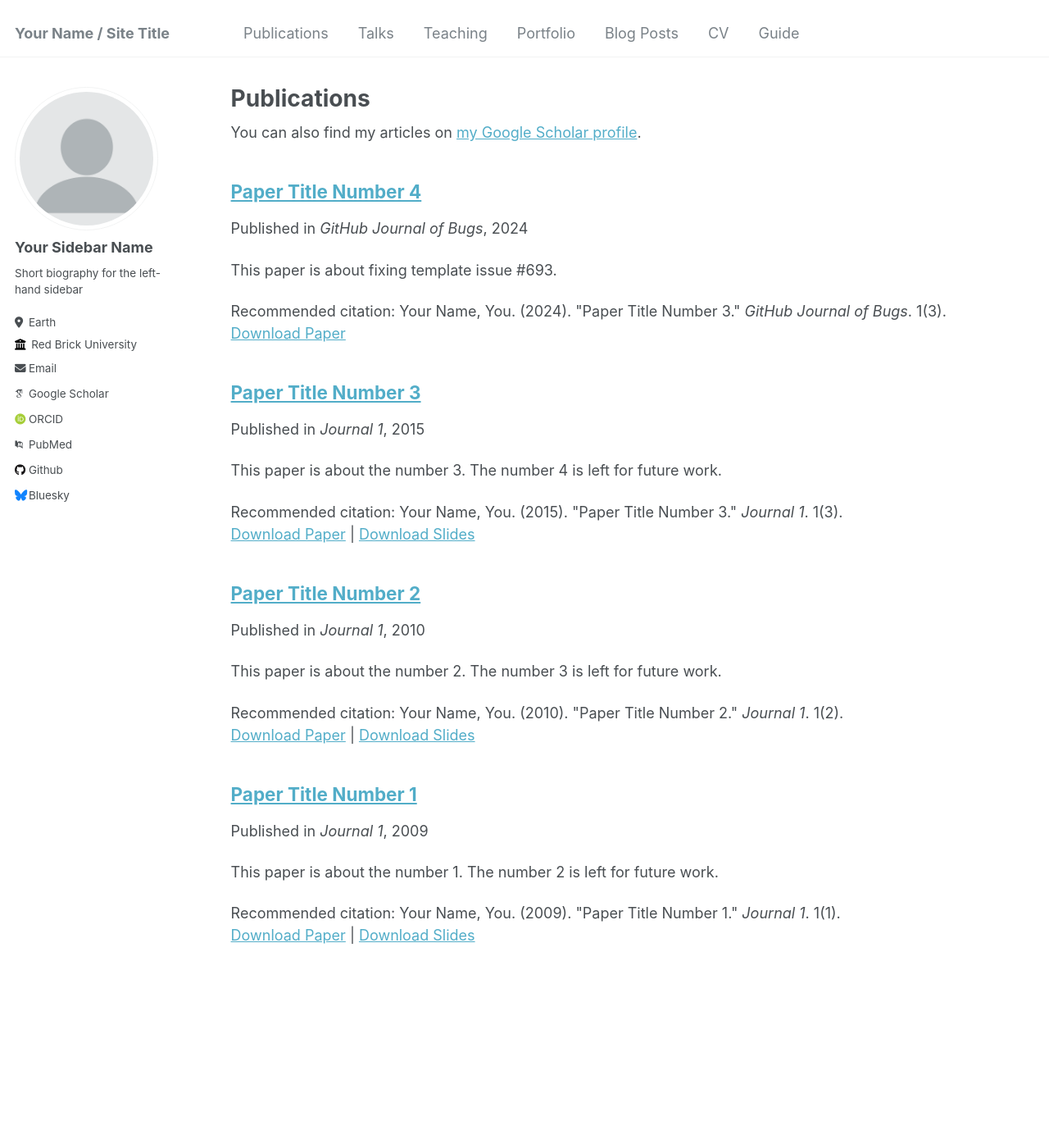
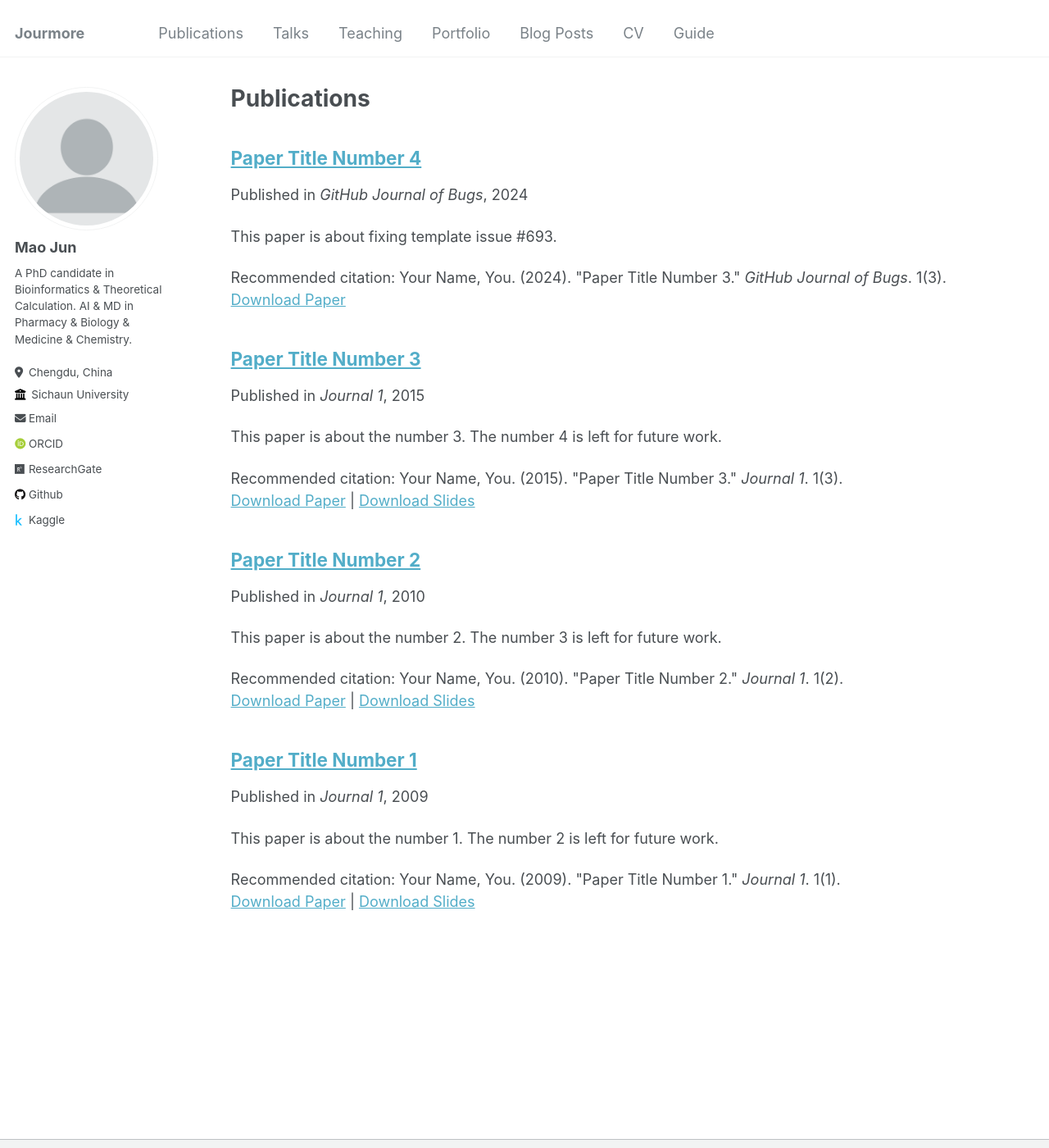
Before and after one commit to jourmore/jourmore.github.io, a Jekyll site: the page built from _pages/publications.md, in a window 1280 px wide and 1400 px high. Shown: the whole window at 82% size. Built offline with Jekyll 4.4.1, drawn with Linux system fonts in a browser that asks for light colours; some web fonts are replaced; some of the changed text lies outside the part shown.

Commit message:
Add files via upload

```diff
--- a/_config.yml
+++ b/_config.yml
@@ -8,13 +8,13 @@
 
 # Basic Site Settings
 locale                   : "en-US"
-title                    : "Your Name / Site Title"
+title                    : "Jourmore"
 title_separator          : "-"
-name                     : &name "Your Name"
+name                     : &name "Mao Jun"
 description              : &description "personal description"
-url                      : https://academicpages.github.io # the base hostname & protocol for your site e.g. "https://mmistakes.github.io"
+url                      : https://jourmore.github.io/ # the base hostname & protocol for your site e.g. "https://mmistakes.github.io"
 baseurl                  : "" # the subpath of your site, e.g. "/blog"
-repository               : "academicpages/academicpages.github.io"
+repository               : "jourmore/jourmore.github.io"
 
 # Site Author - The following control what appear as part of the author content on the side bar.
 #               If a field is blank the icon and link will not appear, otherwise it will be shown.
@@ -22,57 +22,25 @@ repository               : "academicpages/academicpages.github.io"
 author:
   # Biographic information
   avatar           : "profile.png"
-  name             : "Your Sidebar Name"
+  name             : "Mao Jun"
   pronouns         : # example: "she/her"
-  bio              : "Short biography for the left-hand sidebar"
-  location         : "Earth"
-  employer         : "Red Brick University"
+  bio              : "A PhD candidate in Bioinformatics & Theoretical Calculation. AI & MD in Pharmacy & Biology & Medicine & Chemistry."
+  location         : "Chengdu, China"
+  employer         : "Sichaun University"
   uri              : # URL
-  email            : "none@example.org"
+  email            : "maojun@stu.scu.edu.cn"
 
   # Academic websites
-  arxiv            : # URL - Update with the correct link to your profile
-  googlescholar    : "https://scholar.google.com/citations?user=PS_CX0AAAAAJ"
-  impactstory      : # URL
-  orcid            : "http://orcid.org/yourorcidurl"
-  semantic         : # URL
-  pubmed           : "https://www.ncbi.nlm.nih.gov/pubmed/?term=john+snow"
-  researchgate     : # URL
+  # arxiv            : # URL - Update with the correct link to your profile
+  # googlescholar    : "https://scholar.google.com/citations?user=PS_CX0AAAAAJ"
+  orcid            : "https://orcid.org/0000-0002-5648-9269"
+  # pubmed           : "https://www.ncbi.nlm.nih.gov/pubmed/?term=john+snow"
+  researchgate     : "https://www.researchgate.net/profile/Mao-Jun"
 
   # Repositories and software development
-  bitbucket        : # Username - Update with your username on the site
-  codepen          : # Username
-  dribbble         : # Username
-  github           : "academicpages"
-  kaggle           : # Username
-  stackoverflow    : # User number or user number and name (i.e., use "1" or "1/jeff-atwood")
-
-  # Social media
-  bluesky          : "bsky.app" # Replace this with you Bluesky username
-  facebook         : # Username
-  flickr           : # Username
-  foursquare       : # Username
-  goodreads        : # Username
-  google_plus      : # Username
-  keybase          : # Username
-  instagram        : # Username
-  lastfm           : # Username
-  linkedin         : # Username
-  mastodon         : # URL
-  medium           : # URL
-  pinterest        : # Username
-  soundcloud       : # Username
-  steam            : # Username
-  telegram         : # URL
-  tumblr           : # Username
-  twitter          : # Username for X / Twitter
-  vine             : # Username
-  weibo            : # Username
-  wikipedia        : # Username
-  xing             : # Username
-  youtube          : # Username
-  zhihu            : # URL
-
+  # bitbucket        : # Username - Update with your username on the site
+  github           : "https://github.com/jourmore"
+  kaggle           : "beimujmao"
 
 # Site Settings
 teaser                   :  # filename of teaser fallback teaser image placed in /images/, .e.g. "500x300.png"
@@ -137,7 +105,7 @@ social:
 
 # Analytics
 analytics:
-  provider               :  "false" # false (default), "google", "google-universal", "google-analytics-4", "custom"
+  provider               :  "google-universal" # false (default), "google", "google-universal", "google-analytics-4", "custom"
   google:
     tracking_id          :
 
```
